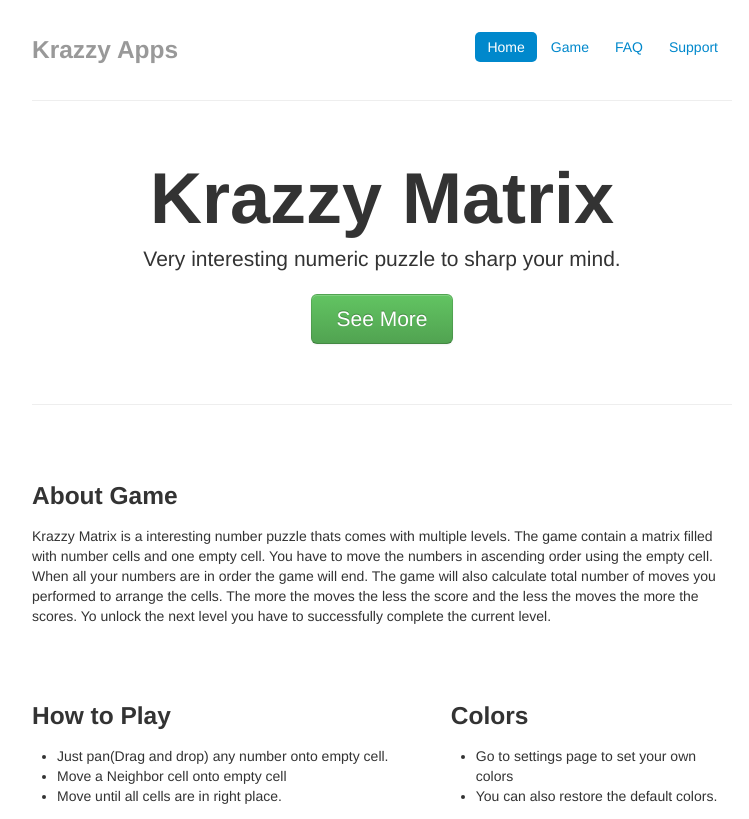
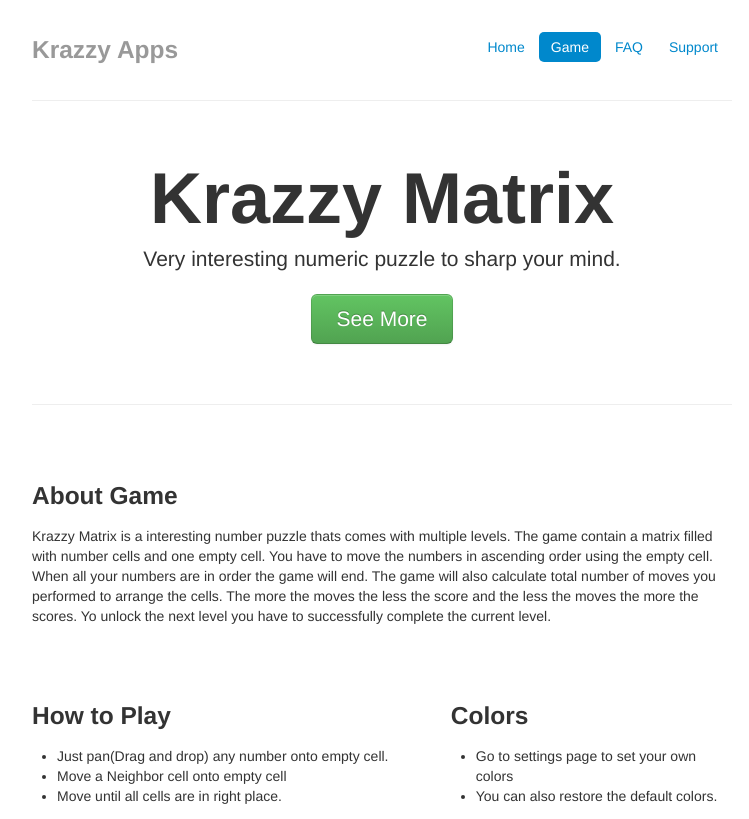
Before and after one commit to asifalimd/krazzyapps.com, a plain HTML site: page matrix.html in a window 1280 px wide. Shown: the top 819 px of the page, without its empty margins (258-1007 px from the left). Drawn offline with Linux system fonts and the light colour scheme.

Commit message:
updated css class in header

```diff
--- a/matrix.html
+++ b/matrix.html
@@ -68,8 +68,8 @@
 
       <div class="masthead">
         <ul class="nav nav-pills pull-right">
-          <li class="active"><a href="index.html">Home</a></li>
-          <li><a href="matrix.html">Game</a></li>
+          <li ><a href="index.html">Home</a></li>
+          <li class="active"><a href="matrix.html">Game</a></li>
           <li><a href="matrix.html#faq">FAQ</a></li>
            <li><a href="matrix.html#support">Support</a></li>
         </ul>
```
Also changed, not shown: index.html (+2 -2 lines).
